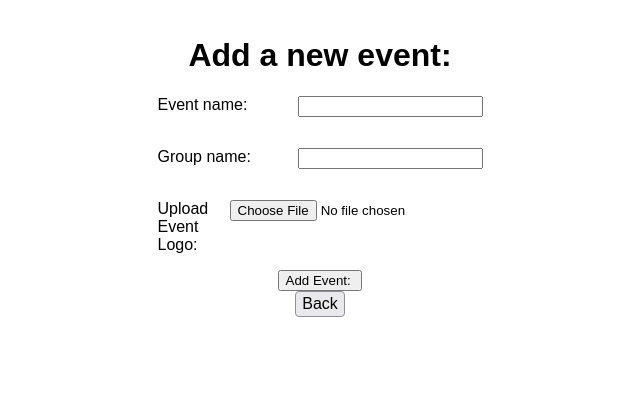
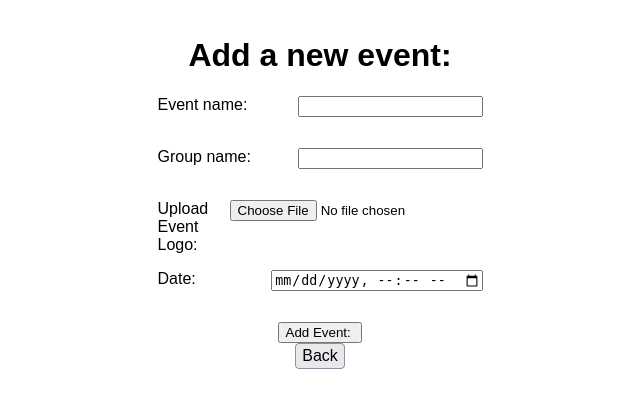
Before and after one commit to Jsouthern777/Final-Project, a Flask app: template templates/eventforms.html in a window 1280 px wide. Shown: the top 408 px of the page, without its empty margins (320-960 px from the left). Run offline with Flask 3, Linux system fonts and the light colour scheme; the template is opened without the code that fills it: values that come from a table or form of the project are taken from there, others are empty; parts of the project's set-up code (start-up, migrations or seed data) failed here and were passed over.

Commit message:
displays date and time of event

```diff
--- a/templates/eventforms.html
+++ b/templates/eventforms.html
@@ -40,6 +40,12 @@
         <div class="field">{{ form.logo() }}</div>
         <br><br>
       </div>
+      <div class="question-container">
+        <div class="question">{{ form.dateTime.label }}</div>
+        <br>
+        <div class="field">{{ form.dateTime() }}</div>
+        <br><br>
+      </div>
       {{ form.submit() }}
       <a href="/" class="button"> Back </a>
     </form>
```
